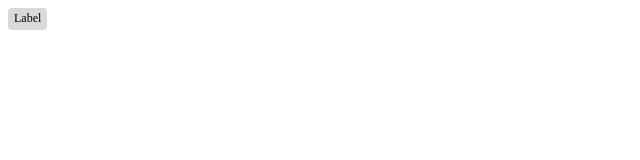
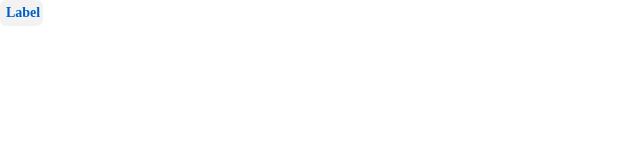
Before and after one commit to TORCH-Corp/TORCH-Glare, a React (Vite) app: page / in a window 1280 px wide. Shown: the top 160 px of the page, without its empty margins (0-640 px from the left). Built offline with nearby package versions, Linux system fonts and the light colour scheme; the HTML template or start-up script is replaced by a standard one; a web font is replaced by a local one.

Commit message:
add tests for glare LinkButton component

```diff
--- a/src/App.tsx
+++ b/src/App.tsx
@@ -1,10 +1,13 @@
-import { Button } from "./main"
+import { LinkButton } from "./lib/main"
 
 function App() {
 
   return (
     <>
-      <Button component_style='BlueSecStyle' >Label</Button>
+      <LinkButton
+        component_size="M"
+        dir='rtl'
+      >Label</LinkButton>
     </>
   )
 }
--- a/src/index.css
+++ b/src/index.css
@@ -1,4 +1,10 @@
 @import './fonts/fonts.css';
+
+* {
+    box-sizing: border-box;
+    padding: 0;
+    margin: 0;
+}
 
 body {
     font-family: 'SF-Pro';
--- a/src/lib/components/base/buttons/button/variants/_variants.scss
+++ b/src/lib/components/base/buttons/button/variants/_variants.scss
@@ -18,8 +18,6 @@
             color: $content-presentation-action-light-primary ;
         }
     }
-
-
 }
 
 .RedSecStyle {
```
Also changed, not shown: 1 other file (tests, documents, lock files or other folders).
